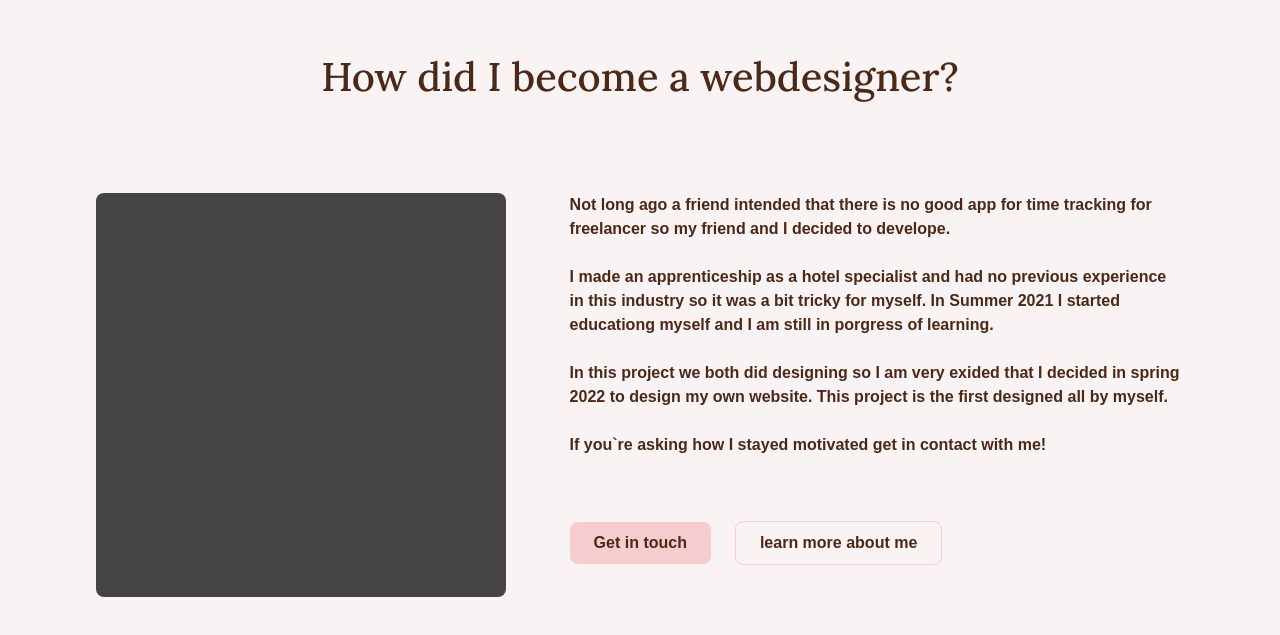
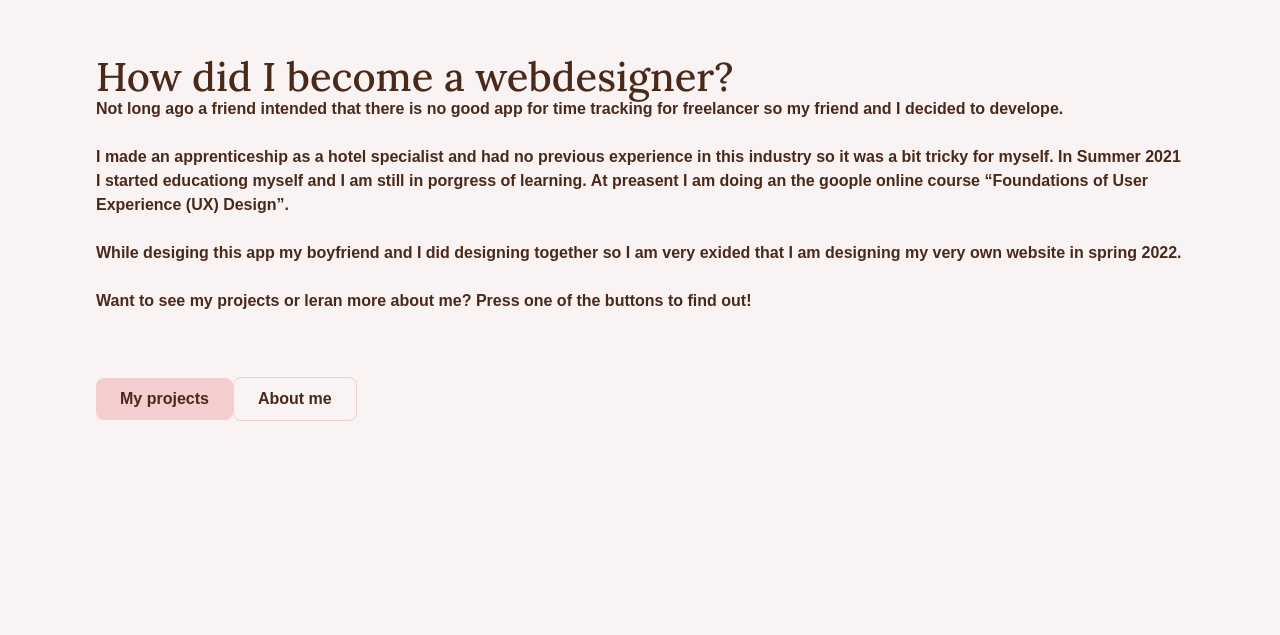
Before and after one commit to Alvadda/stuschenko-design, a React (Create React App) app: page /#home in a window 1280 px wide. Shown: the part 999-1634 px from the top of the page. Built offline with nearby package versions, Linux system fonts and the light colour scheme; a web font is replaced by a local one.

Commit message:
redesign about

```diff
--- a/src/pages/about/About.tsx
+++ b/src/pages/about/About.tsx
@@ -5,9 +5,9 @@ import style from './about.module.css'
 function About() {
   return (
     <Page page="about" threshold={0.6}>
-      <div className={style.container}>
+      <div className="container">
         <h2>How did I become a webdesigner?</h2>
-        <div className={style.content}>
+        <div className="content">
           <div className={style.img} />
           <div>
             <p className="text">
@@ -16,16 +16,17 @@ function About() {
             </p>
             <p className="text">
               I made an apprenticeship as a hotel specialist and had no previous experience in this industry so it was a bit tricky for
-              myself. In Summer 2021 I started educationg myself and I am still in porgress of learning.
+              myself. In Summer 2021 I started educationg myself and I am still in porgress of learning. At preasent I am doing an the
+              goople online course “Foundations of User Experience (UX) Design”.
             </p>
             <p className="text">
-              In this project we both did designing so I am very exided that I decided in spring 2022 to design my own website. This project
-              is the first designed all by myself.
+              While desiging this app my boyfriend and I did designing together so I am very exided that I am designing my very own website
+              in spring 2022.
             </p>
-            <p className="text">If you`re asking how I stayed motivated get in contact with me!</p>
-            <div className={style.buttons}>
-              <Button variant="full">Get in touch</Button>
-              <Button variant="outlined">learn more about me</Button>
+            <p className="text">Want to see my projects or leran more about me? Press one of the buttons to find out!</p>
+            <div className="buttonsGrp">
+              <Button variant="full">My projects</Button>
+              <Button variant="outlined">About me</Button>
             </div>
           </div>
         </div>
--- a/src/pages/about/about.module.css
+++ b/src/pages/about/about.module.css
@@ -1,26 +1,6 @@
-.container {
-  display: flex;
-  align-items: center;
-  flex-direction: column;
-  gap: var(--spacing-11);
-}
-
-.content {
-  display: grid;
-  grid-template-columns: 1fr 1.5fr;
-  align-items: flex-start;
-  gap: var(--spacing-9);
-}
-
 .img {
-  height: 40.4rem;
+  height: 100%;
   background-color: #444;
 
   border-radius: var(--boarder-radius-m);
 }
-
-.buttons {
-  display: flex;
-  align-items: center;
-  gap: var(--spacing-6);
-}
```
